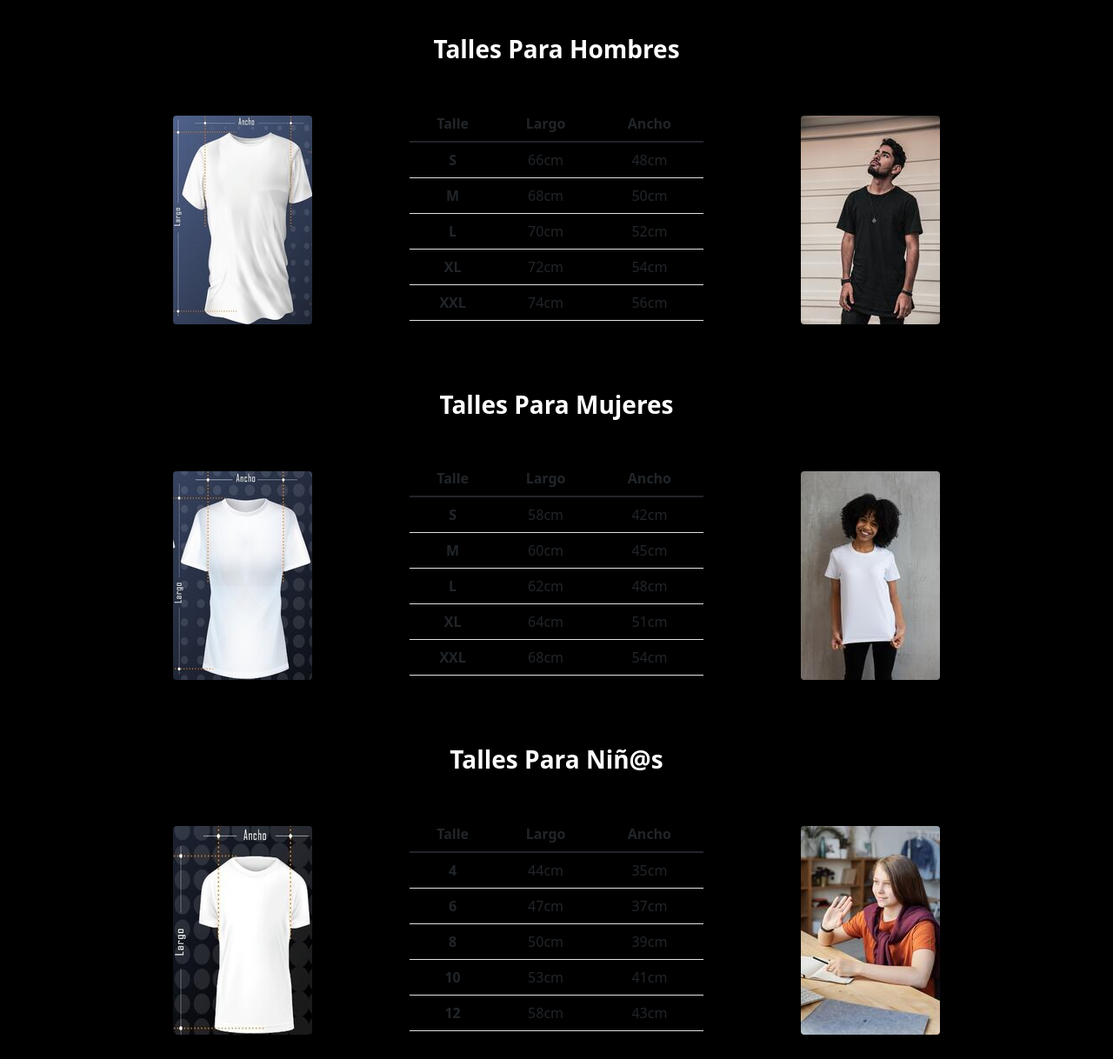
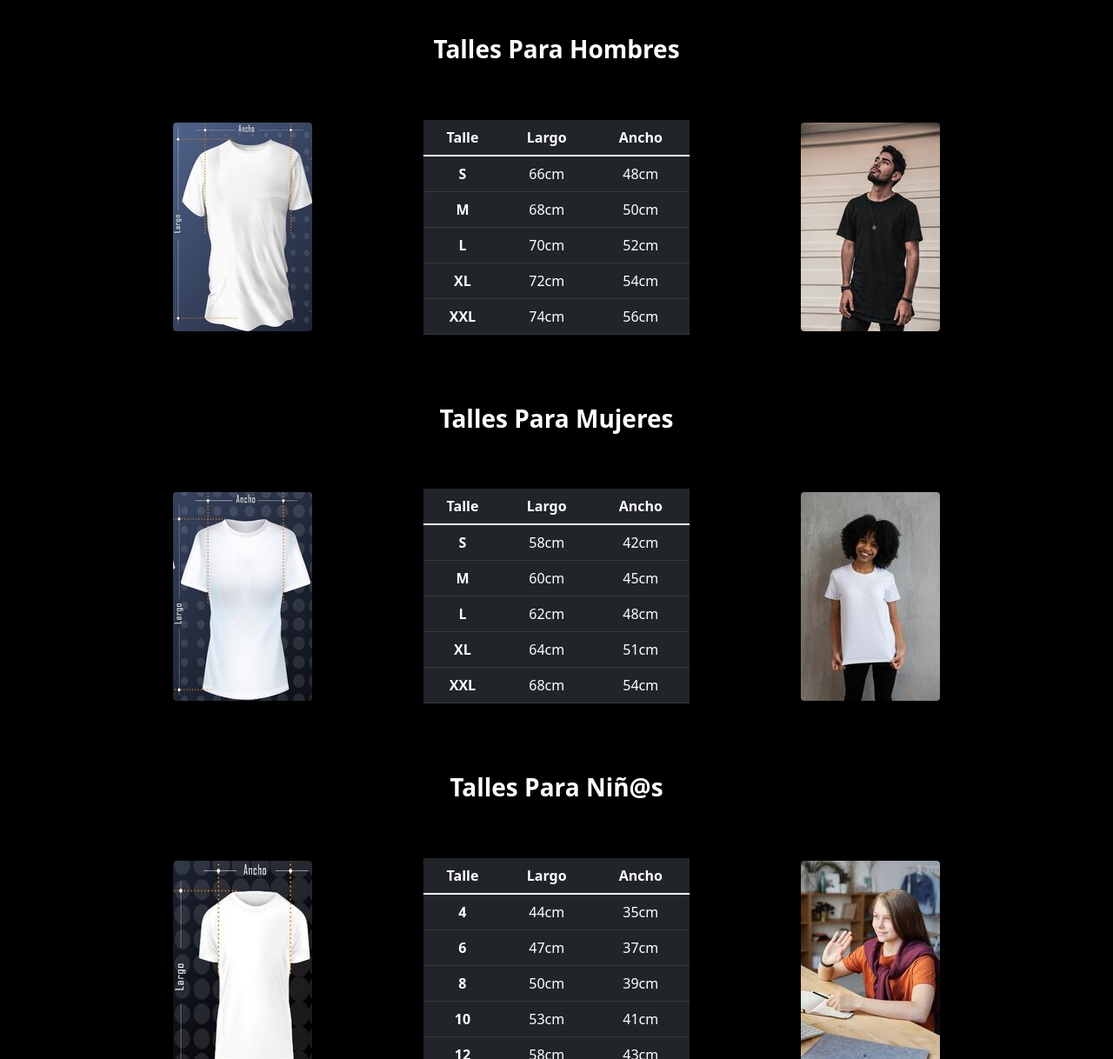
Before and after one commit to ignacioviani/ProyectoFinal-Viani, a website: page tablas-de-talles.html in a window 1280 px wide. Shown: the part 190-1408 px from the top of the page at 87% size. Drawn offline with nearby package versions, Linux system fonts and the light colour scheme.

Commit message:
modifico color de tablas de pg tablas de talles

```diff
--- a/tablas-de-talles.html
+++ b/tablas-de-talles.html
@@ -105,7 +105,7 @@
           <div
             class="col-md-4 d-flex justify-content-center align-items-center"
           >
-            <table class="table text-center">
+            <table class="table text-center table-dark m-3">
               <thead>
                 <tr>
                   <th scope="col">Talle</th>
@@ -164,7 +164,7 @@
           <div
             class="col-md-4 d-flex justify-content-center align-items-center"
           >
-            <table class="table text-center">
+            <table class="table text-center table-dark m-3">
               <thead>
                 <tr>
                   <th scope="col">Talle</th>
@@ -223,7 +223,7 @@
           <div
             class="col-md-4 d-flex justify-content-center align-items-center"
           >
-            <table class="table text-center">
+            <table class="table text-center table-dark m-3">
               <thead>
                 <tr>
                   <th scope="col">Talle</th>
```
